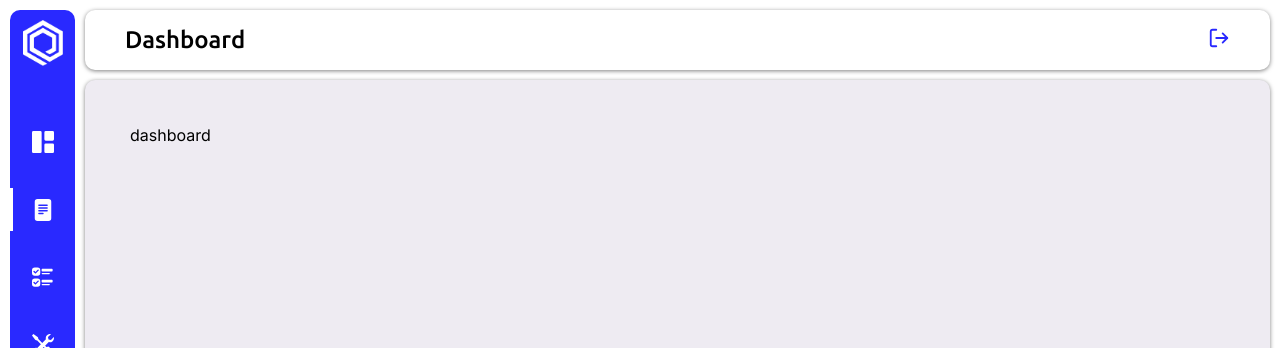
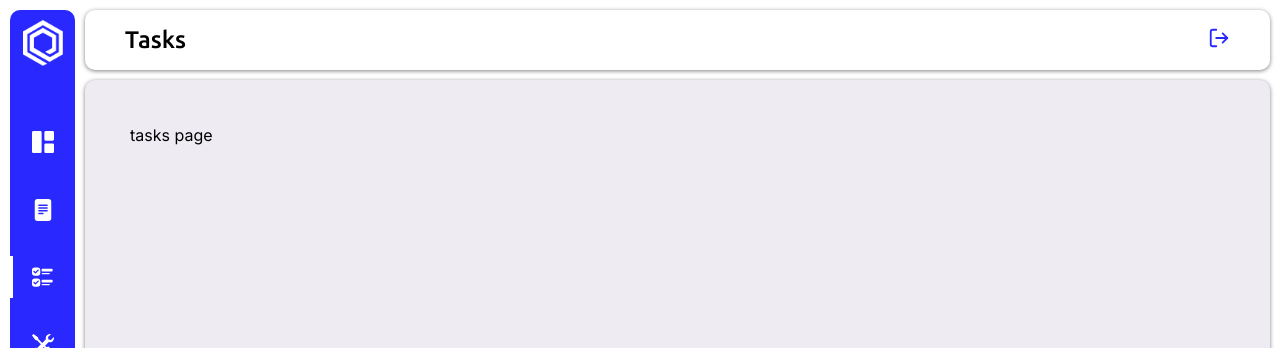
Before and after one commit to ArunBohra12/peppy-projects, a React (Vite) app in the folder client/: page /tasks in a window 1280 px wide. Shown: the top 348 px of the page. Built offline with nearby package versions, Linux system fonts and the light colour scheme.

Commit message:
Create error boundary, create skeleton for all pages and create page context

```diff
--- /dev/null
+++ b/client/src/components/errors/ErrorBoundary.component.tsx
@@ -0,0 +1,33 @@
+import React from 'react';
+
+interface Props {
+  children: React.ReactNode;
+}
+
+interface State {
+  hasError: boolean;
+}
+
+class ErrorBoundary extends React.Component<Props, State> {
+  public state: State = {
+    hasError: false,
+  };
+
+  public static getDerivedStateFromError(_: Error): State {
+    return { hasError: true };
+  }
+
+  public componentDidCatch(error: Error, errorInfo: React.ErrorInfo): void {
+    console.error('Uncaught error:', error, errorInfo);
+  }
+
+  public render(): React.ReactNode {
+    if (this.state.hasError === true) {
+      return <h1 style={{ textAlign: 'center' }}>Sorry, something went wrong!</h1>;
+    }
+
+    return this.props.children;
+  }
+}
+
+export default ErrorBoundary;
--- a/client/src/components/header/header.component.tsx
+++ b/client/src/components/header/header.component.tsx
@@ -1,13 +1,16 @@
 import { FiLogOut as LogOutBtn, FiMenu as MenuBtn } from 'react-icons/fi';
 
+import { PageContext } from '../../context/page.context';
 import { toggleSidebar } from '../sidebar/sidebar.component';
 
 import './header.styles.scss';
 
 const Header = (): JSX.Element => {
+  const { currentPage } = PageContext();
+
   return (
     <header className='header'>
-      <div className='header-title'>Dashboard</div>
+      <div className='header-title'>{currentPage.pageName}</div>
       <div className='header-menu'>
         <div className='logout-btn'>
           <LogOutBtn className='header-icon' />
--- a/client/src/components/sidebar/sidebarNavigation.component.tsx
+++ b/client/src/components/sidebar/sidebarNavigation.component.tsx
@@ -1,13 +1,14 @@
 import { Link } from 'react-router-dom';
+import { PageContext } from '../../context/page.context';
 import sidebarNavigationItems from './sidebarNavItems';
 
 const SidebarNavigation = (): JSX.Element => {
-  const currentPage = '/projects';
+  const { currentPage } = PageContext();
 
   return (
     <div className='sidebar-navigation'>
       {sidebarNavigationItems.map(navItem => {
-        const isActive = currentPage === navItem.path;
+        const isActive = currentPage.pagePath === navItem.path;
 
         return (
           <Link
--- /dev/null
+++ b/client/src/context/page.context.tsx
@@ -0,0 +1,86 @@
+import { createContext, useContext, useReducer } from 'react';
+
+type PageProviderProps = {
+  children: React.ReactNode;
+};
+
+type PageContextType = {
+  currentPage: {
+    pageName: string;
+    pagePath: string;
+  };
+  updatePageDetails: (pathName: string) => void;
+};
+
+type PageActionType = {
+  type: string;
+  payload: {
+    currentPage: {
+      pageName: string;
+      pagePath: string;
+    };
+  };
+};
+
+const getPageName = (path: string): string => {
+  const pagesObject: { [path: string]: string } = {
+    '/': 'Dashboard',
+    '/projects': 'Projects',
+    '/tasks': 'Tasks',
+    '/settings': 'Settings',
+    '/profile': 'Profile',
+  };
+
+  return pagesObject[path] ?? '';
+};
+
+const INITIAL_STATE: PageContextType = {
+  currentPage: {
+    pageName: getPageName(`/${window.location.pathname.split('/')[1]}`),
+    pagePath: window.location.pathname,
+  },
+  updatePageDetails: (pathName: string) => {},
+};
+
+const PAGE_REDUCER_ACTION_TYPES: { [action: string]: string } = {
+  SET_CURRENT_PAGE: 'SET_CURRENT_PAGE',
+};
+
+const pageReducer = (state: PageContextType, action: PageActionType): PageContextType => {
+  const { type, payload } = action;
+
+  switch (type) {
+    case PAGE_REDUCER_ACTION_TYPES.SET_CURRENT_PAGE:
+      return {
+        ...state,
+        ...payload,
+      };
+    default:
+      throw new Error(`Unexpected action type: ${type} in pageReducer`);
+  }
+};
+
+const Context = createContext<PageContextType>(INITIAL_STATE);
+
+export const PageProvider = ({ children }: PageProviderProps): JSX.Element => {
+  const [{ currentPage }, dispatch] = useReducer(pageReducer, INITIAL_STATE);
+
+  const updatePageDetails = (pagePath: string): void => {
+    const pageName = getPageName(pagePath);
+
+    const data: PageActionType = {
+      type: PAGE_REDUCER_ACTION_TYPES.SET_CURRENT_PAGE,
+      payload: {
+        currentPage: { pageName, pagePath },
+      },
+    };
+
+    dispatch(data);
+  };
+
+  const value = { currentPage, updatePageDetails };
+
+  return <Context.Provider value={value}>{children}</Context.Provider>;
+};
+
+export const PageContext = () => useContext(Context);
--- /dev/null
+++ b/client/src/hooks/updatePageAndPath.hook.tsx
@@ -0,0 +1,16 @@
+import { useEffect } from 'react';
+import { PageContext } from '../context/page.context';
+
+/**
+ * updatePageAndPath updates the following details of a page:
+ * - what is the current page path
+ * - and what is the current page name
+ *
+ * Updates the state in the PageContext
+ */
+
+export const updatePageAndPath = () => {
+  const { updatePageDetails } = PageContext();
+
+  useEffect(() => updatePageDetails(`/${window.location.pathname.split('/')[1]}`), []);
+};
--- a/client/src/main.tsx
+++ b/client/src/main.tsx
@@ -1,12 +1,15 @@
 import React from 'react';
 import ReactDOM from 'react-dom/client';
 import { BrowserRouter } from 'react-router-dom';
+import { PageProvider } from './context/page.context';
 import App from './App';
 
 ReactDOM.createRoot(document.getElementById('root') as HTMLElement).render(
   <BrowserRouter>
     <React.StrictMode>
-      <App />
+      <PageProvider>
+        <App />
+      </PageProvider>
     </React.StrictMode>
   </BrowserRouter>
 );
--- a/client/src/pages/dashboard/dashboard.page.tsx
+++ b/client/src/pages/dashboard/dashboard.page.tsx
@@ -1,4 +1,8 @@
+import { updatePageAndPath } from '../../hooks/updatePageAndPath.hook';
+
 const Dashboard = (): JSX.Element => {
+  updatePageAndPath();
+
   return <div className='dashboard'>dashboard</div>;
 };
 
--- a/client/src/pages/main/main.component.tsx
+++ b/client/src/pages/main/main.component.tsx
@@ -1,8 +1,13 @@
 import { Route, Routes } from 'react-router-dom';
 
+import ErrorBoundary from '../../components/errors/ErrorBoundary.component';
 import Header from '../../components/header/header.component';
 import Sidebar from '../../components/sidebar/sidebar.component';
 import Dashboard from '../dashboard/dashboard.page';
+import Projects from '../projects/projects.page';
+import Tasks from '../tasks/tasks.page';
+import Settings from '../settings/settings.page';
+import Profile from '../profile/profile.page';
 
 import './main.styles.scss';
 
@@ -12,10 +17,16 @@ const Main = (): JSX.Element => {
       <Header />
       <Sidebar />
       <div className='panel'>
-        <Routes>
-          <Route path='/dashboard' element={<Dashboard />} />
-          <Route path='*' element={<Dashboard />} />
-        </Routes>
+        <ErrorBoundary>
+          <Routes>
+            <Route path='/dashboard' element={<Dashboard />} />
+            <Route path='/projects' element={<Projects />} />
+            <Route path='/profile' element={<Profile />} />
+            <Route path='/tasks' element={<Tasks />} />
+            <Route path='/settings' element={<Settings />} />
+            <Route path='*' element={<Dashboard />} />
+          </Routes>
+        </ErrorBoundary>
       </div>
     </main>
   );
--- /dev/null
+++ b/client/src/pages/profile/profile.page.tsx
@@ -0,0 +1,9 @@
+import { updatePageAndPath } from '../../hooks/updatePageAndPath.hook';
+
+const Profile = (): JSX.Element => {
+  updatePageAndPath();
+
+  return <div>Profile page</div>;
+};
+
+export default Profile;
--- /dev/null
+++ b/client/src/pages/projects/projects.page.tsx
@@ -0,0 +1,9 @@
+import { updatePageAndPath } from '../../hooks/updatePageAndPath.hook';
+
+const Projects = (): JSX.Element => {
+  updatePageAndPath();
+
+  return <div>Projects page</div>;
+};
+
+export default Projects;
--- /dev/null
+++ b/client/src/pages/settings/settings.page.tsx
@@ -0,0 +1,9 @@
+import { updatePageAndPath } from '../../hooks/updatePageAndPath.hook';
+
+const Settings = (): JSX.Element => {
+  updatePageAndPath();
+
+  return <div>Settings page</div>;
+};
+
+export default Settings;
--- /dev/null
+++ b/client/src/pages/tasks/tasks.page.tsx
@@ -0,0 +1,9 @@
+import { updatePageAndPath } from '../../hooks/updatePageAndPath.hook';
+
+const Tasks = (): JSX.Element => {
+  updatePageAndPath();
+
+  return <div>tasks page</div>;
+};
+
+export default Tasks;
```
